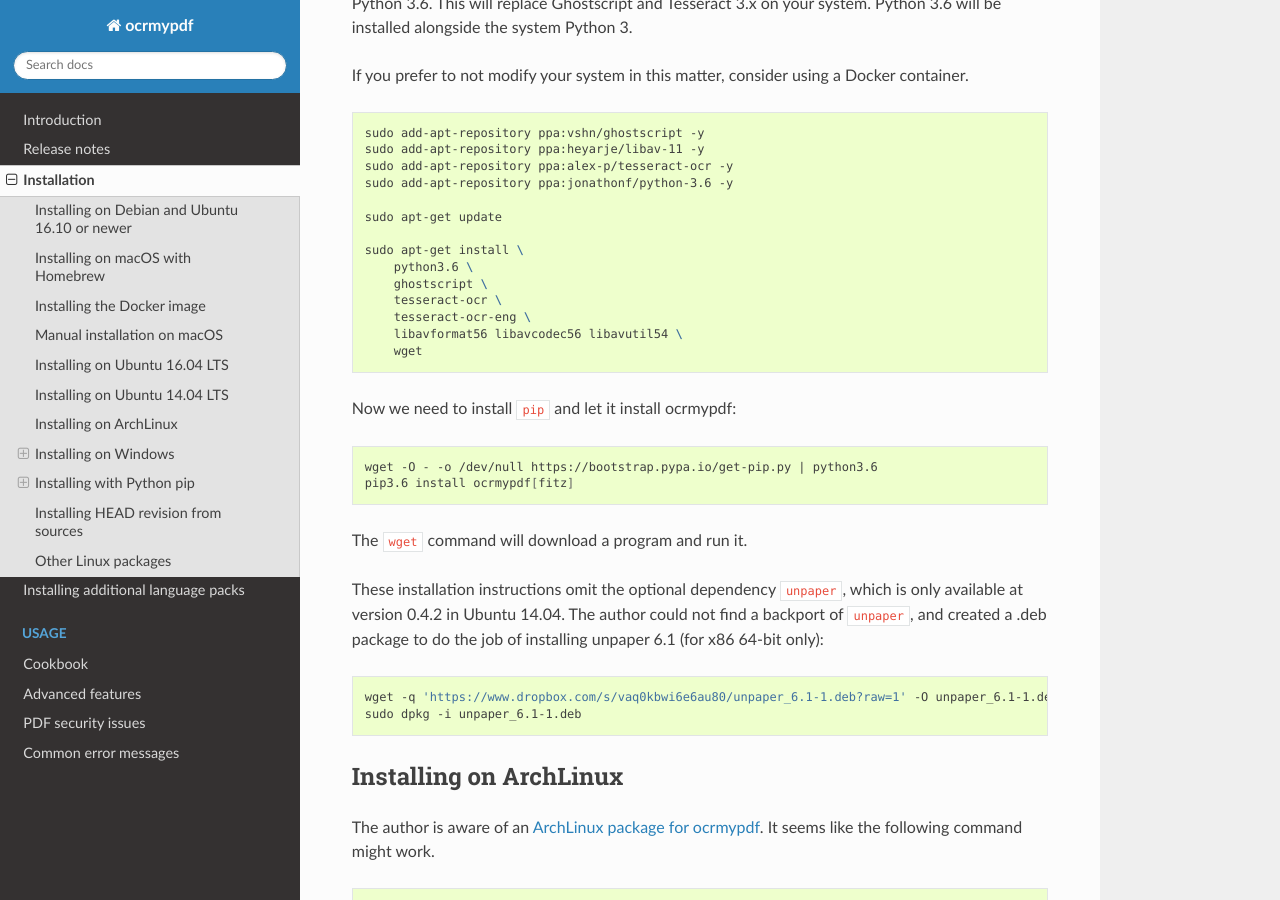
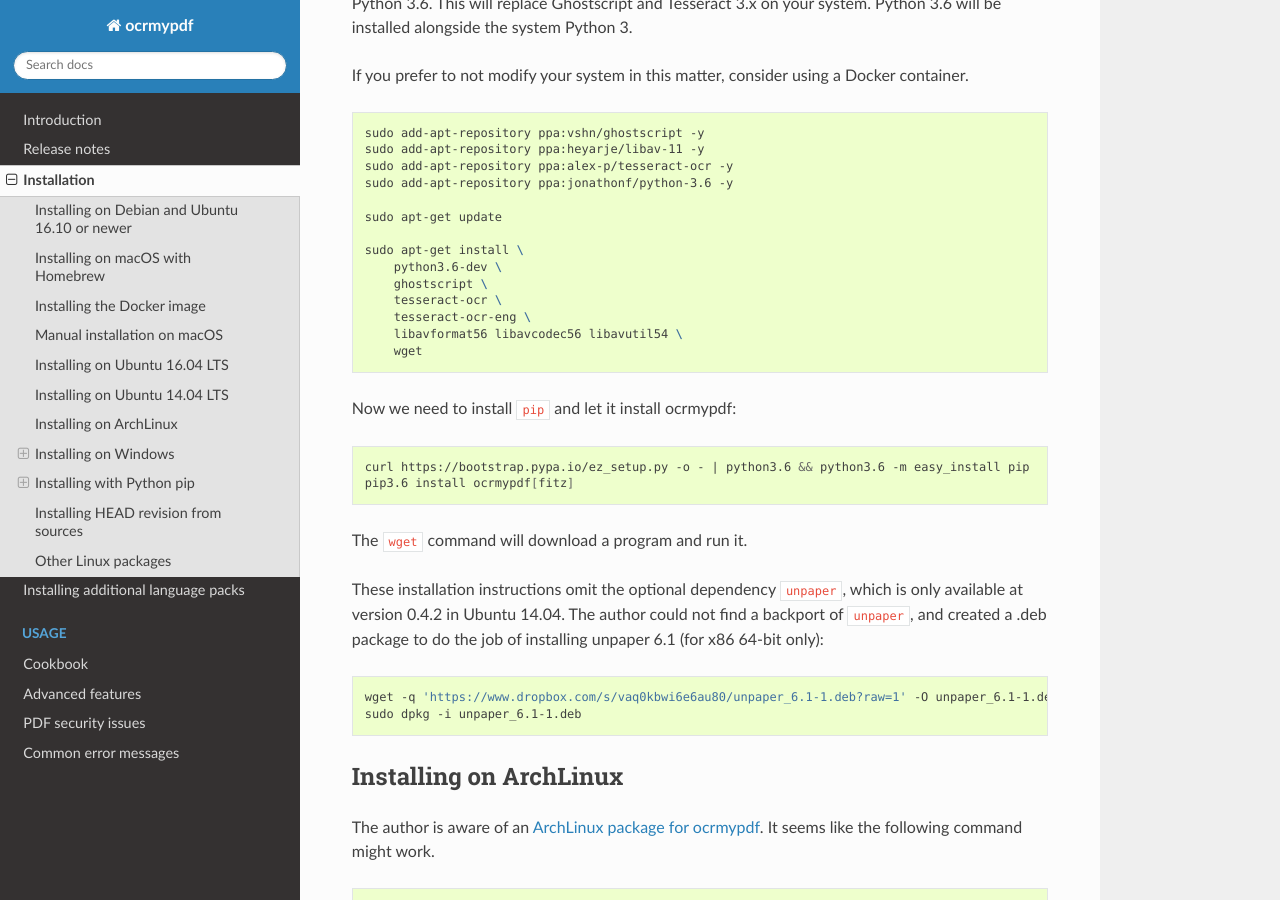
Before and after one commit to ocrmypdf/OCRmyPDF, a Sphinx documentation site: the page built from docs/installation.rst, in a window 1280 px wide and 900 px high, scrolled down 6163 px. Built offline with Sphinx 7.4.7 and the Read the Docs theme 2.0.0, drawn with Linux system fonts in a browser that asks for light colours; pages that are not in the unit, such as notebooks, are missing from menus.

Commit message:
Update Ubuntu 14.04 instructions
Closes #252

```diff
--- a/docs/installation.rst
+++ b/docs/installation.rst
@@ -298,7 +298,7 @@
 
 .. code-block:: bash
 
-    wget -O - -o /dev/null https://bootstrap.pypa.io/get-pip.py | python3.6
+    curl https://bootstrap.pypa.io/ez_setup.py -o - | python3.6 && python3.6 -m easy_install pip
     pip3.6 install ocrmypdf[fitz]
 
 The ``wget`` command will download a program and run it.
```
Also changed, not shown: other parts of docs/installation.rst (+1 -1 lines).
